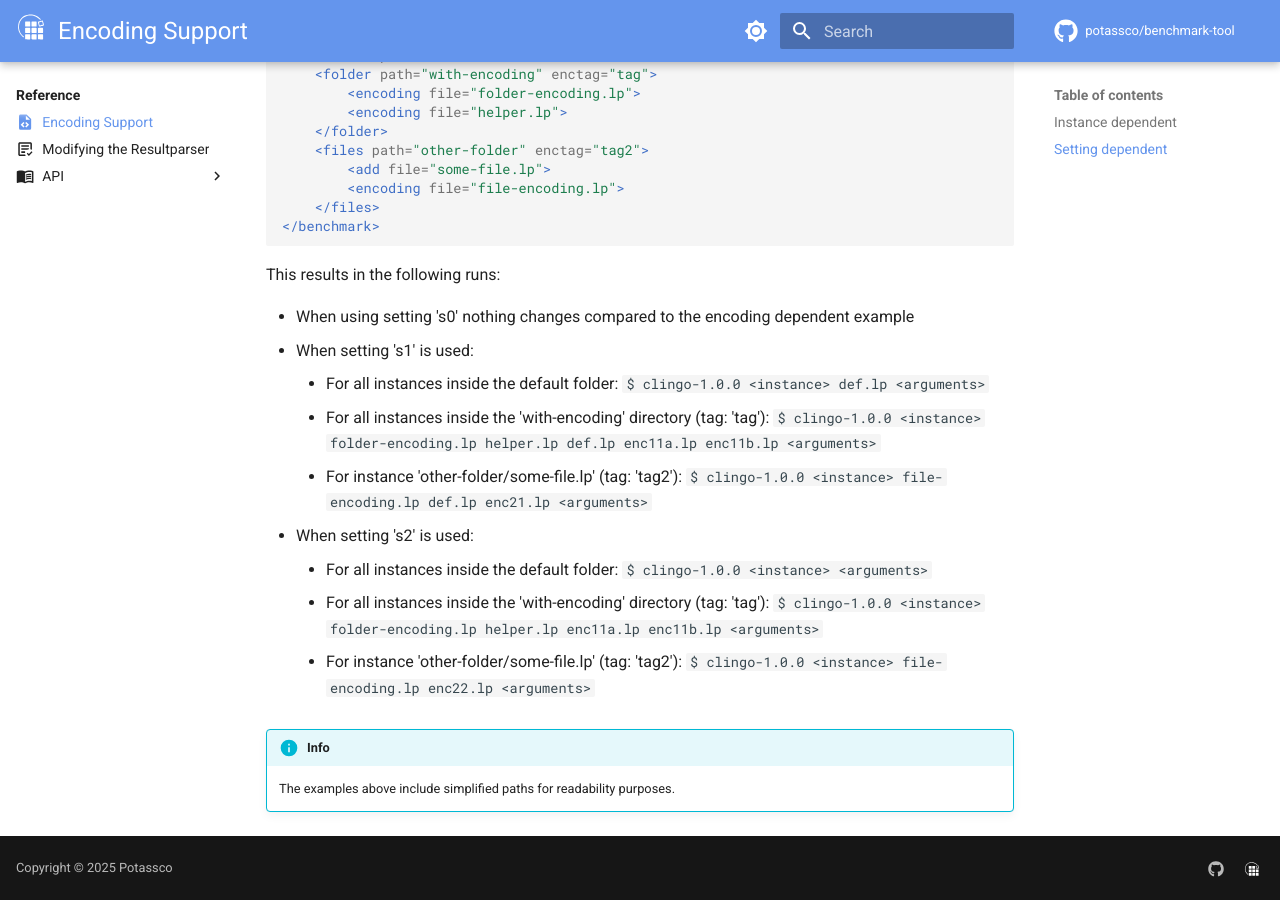
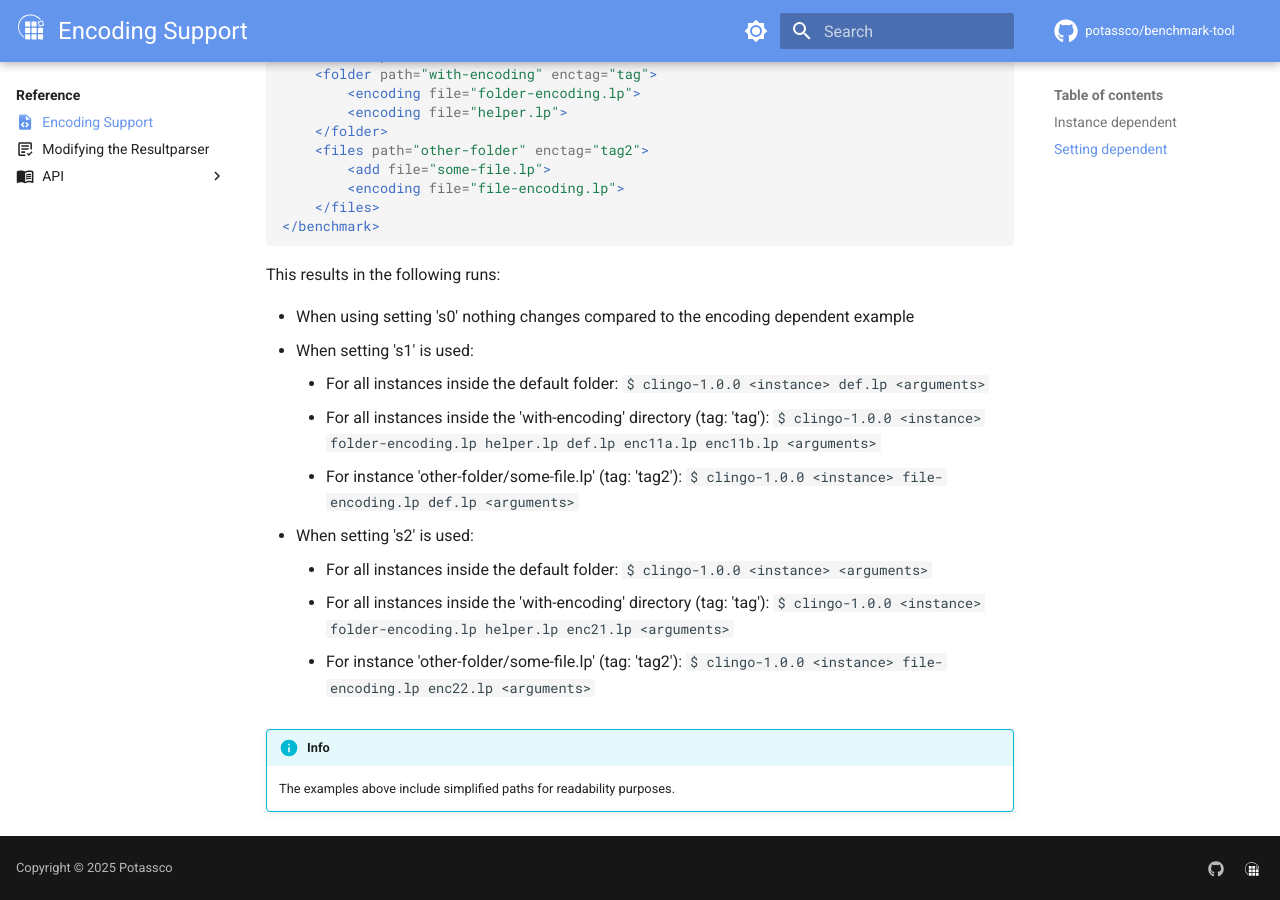
Before and after one commit to potassco/benchmark-tool, an MkDocs documentation site: the page built from docs/reference/encoding_support.md, in a window 1280 px wide and 900 px high, scrolled down 1847 px. Built offline with MkDocs 1.6.1 and Material for MkDocs 9.7.7, drawn with Linux system fonts in a browser that asks for light colours; comment, search, counter and statistics services are not loaded.

Commit message:
Fix error in docs

```diff
--- a/docs/reference/encoding_support.md
+++ b/docs/reference/encoding_support.md
@@ -91,12 +91,12 @@ This results in the following runs:
     - For all instances inside the 'with-encoding' directory (tag: 'tag'):
     `$ clingo-1.0.0 <instance> folder-encoding.lp helper.lp def.lp enc11a.lp enc11b.lp <arguments>`
     - For instance 'other-folder/some-file.lp' (tag: 'tag2'):
-    `$ clingo-1.0.0 <instance> file-encoding.lp def.lp enc21.lp <arguments>`
+    `$ clingo-1.0.0 <instance> file-encoding.lp def.lp <arguments>`
 - When setting 's2' is used:
     - For all instances inside the default folder:
     `$ clingo-1.0.0 <instance> <arguments>`
     - For all instances inside the 'with-encoding' directory (tag: 'tag'):
-    `$ clingo-1.0.0 <instance> folder-encoding.lp helper.lp enc11a.lp enc11b.lp <arguments>`
+    `$ clingo-1.0.0 <instance> folder-encoding.lp helper.lp enc21.lp <arguments>`
     - For instance 'other-folder/some-file.lp' (tag: 'tag2'):
     `$ clingo-1.0.0 <instance> file-encoding.lp enc22.lp <arguments>`
 
```
